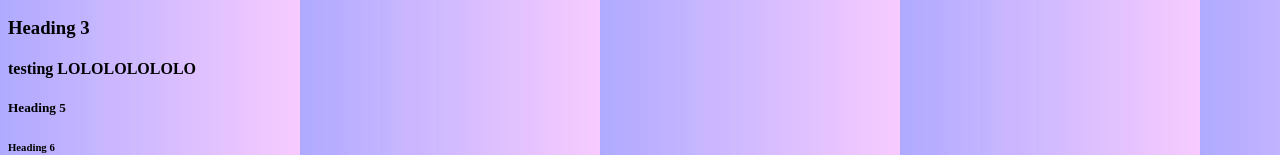
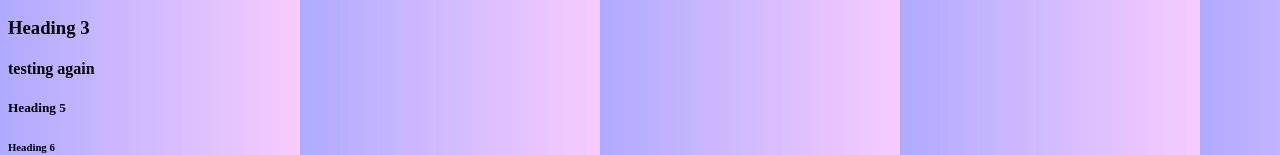
Before and after one commit to meghaniscool1818/meghaniscool1818.github.io, a plain HTML site: page index.html in a window 1280 px wide. Shown: the part 144-299 px from the top of the page. Drawn offline with Linux system fonts and the light colour scheme.

Commit message:
Update index.html
testing

```diff
--- a/index.html
+++ b/index.html
@@ -19,7 +19,7 @@
 <h1>So I am working on a COVID project.</h1>
              <h2>Here is the menu 2</h2>
 <h3>Heading 3</h3>
-<h4>testing LOLOLOLOLOLO</h4>
+<h4>testing again </h4>
 <h5>Heading 5</h5>
 <h6>Heading 6</h6>
 <b>i like to read</b> [bold text]
```
